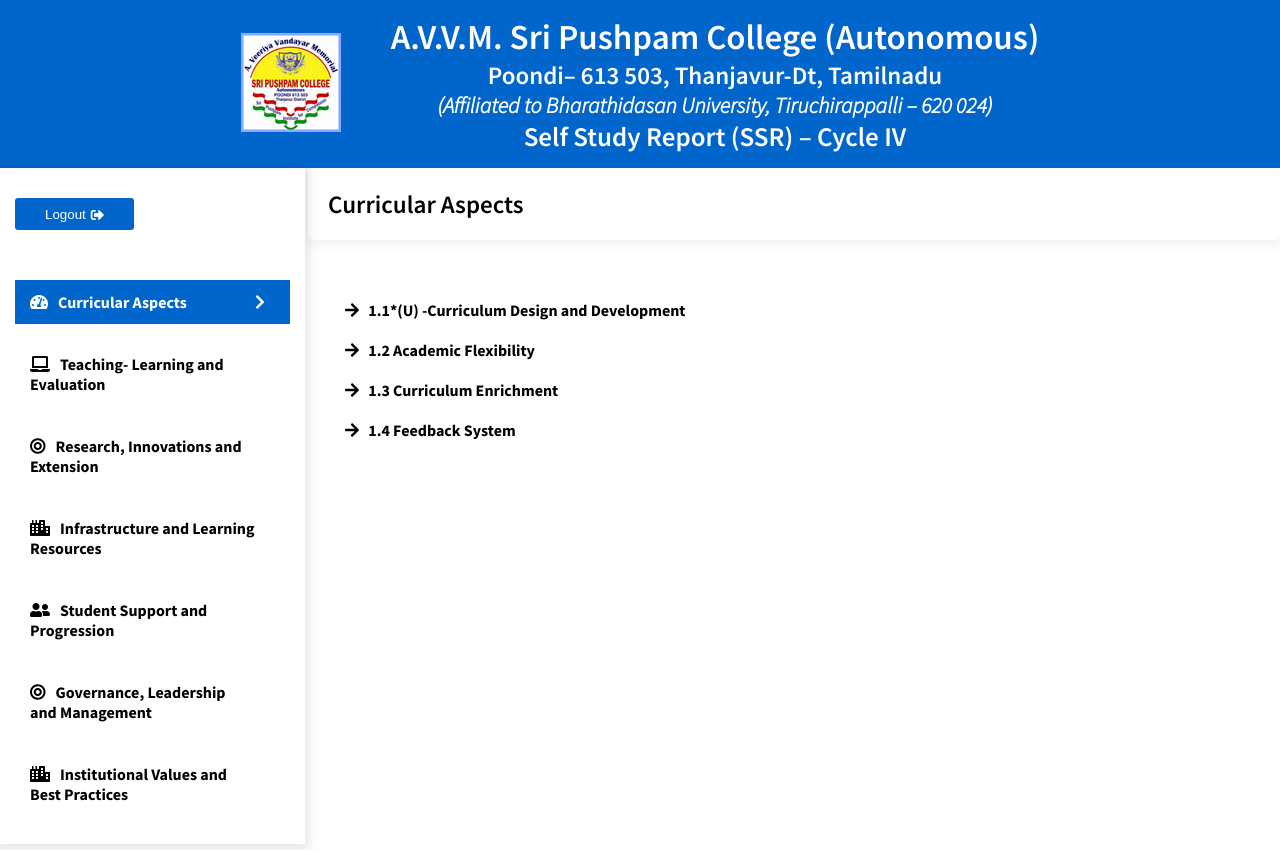
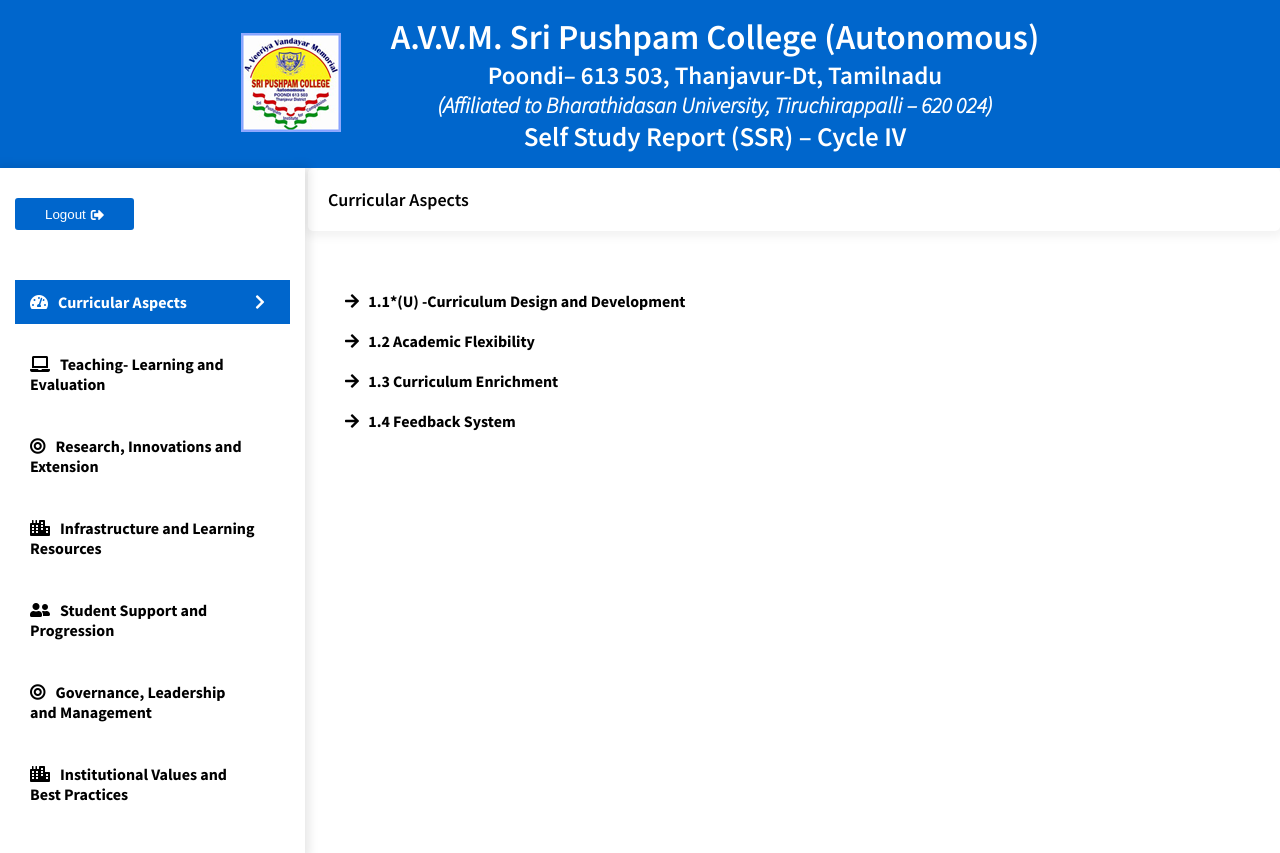
Before and after one commit to ranjithgee/poondi-college-site, a Vue app: page /curricular_aspects in a window 1280 px wide. Built offline with nearby package versions, Linux system fonts and the light colour scheme; sample sign-in values are in the browser's storage.

Commit message:
changes in mock.json

```diff
--- a/src/JSON/mock.json
+++ b/src/JSON/mock.json
@@ -16,6 +16,7 @@
                         {
                             "id":1,
                             "name":"  1.1.1 Revision of Curricula",
+                            "alter_name":"1.1.1 Curricula developed and implemented have relevance to the local, national, regional and global developmental needs which is reflected in Programme outcomes (POs), Programme Specific outcomes (PSOs) and Course Outcomes (COs) of the Programmes offered by the Institution.",
                             "path":"1.1.1",
                             "link":"/curricular_aspects/1.1/1.1.1",
                             "sub":[
--- a/src/assets/css/style.css
+++ b/src/assets/css/style.css
@@ -1,6 +1,6 @@
 
 .heading{
-    font-size: 25px;
+    font-size: 18px;
     font-weight: 600;
     margin-bottom: 30px;
     border-radius: 5px;
--- a/src/components/sub-content-2.vue
+++ b/src/components/sub-content-2.vue
@@ -5,7 +5,7 @@
               <div v-for="category in item.category" :key="category.id">
                   <div  v-for="cat in category.category" :key="cat.id">
                       <div  v-if="$route.params.id == item.route_name && $route.params.subid == category.path && $route.params.cntid == cat.path" >
-                            <div class="heading"  ><i class="fas fa-arrow-left" @click="this.$router.go(-1)" ></i> {{cat.name}}</div>
+                            <div class="heading"  ><i class="fas fa-arrow-left" style="display:none;" @click="this.$router.go(-1)" ></i> <span v-if="$route.params.cntid !== '1.1.1'">{{cat.name}}</span> <span v-if="$route.params.cntid == '1.1.1'">{{cat.alter_name}}</span></div>
                             <div class="sub_items">
                                 <div v-for="cnt in cat.sub" :key="cnt.id" >
                                     <a :href="cnt.id == 4 ? cnt.link : $store.state.siteUrl + cnt.link" target="_blank" > <i class="fas fa-arrow-right"></i> {{cnt.name}}</a>
--- a/src/components/sub-content.vue
+++ b/src/components/sub-content.vue
@@ -4,7 +4,7 @@
           <div class="item" v-for="item in datas.data" :key="item.id" >
                   <div v-for="category in item.category" :key="category.id">
                       <div  v-if="$route.params.id == item.route_name && $route.params.subid == category.path">
-                          <div class="heading"  ><i class="fas fa-arrow-left" @click="this.$router.go(-1)" ></i> {{category.name}}</div>
+                          <div class="heading"  ><i class="fas fa-arrow-left" style="display:none;" @click="this.$router.go(-1)" ></i> {{category.name}}</div>
                           <div class="sub_items">
                               <div  v-for="cat in category.category" :key="cat.id">
                                  <router-link :to="cat.link"> <i class="fas fa-arrow-right"></i> {{cat.name}}</router-link>
--- a/src/views/Home.vue
+++ b/src/views/Home.vue
@@ -89,7 +89,7 @@
 }
 .tab_box{
   box-shadow: 0 2px 10px 4px rgb(0 0 0/10%);
-  height: 78.3vh;
+  height: 79.4vh;
   width: 22%;
   padding: 0px 15px 50px 15px;
 }
@@ -122,7 +122,7 @@
 }
 .content_item{
   width: 78%;
-  height: 85.3vh;
+  height: 79.4vh;
   overflow: hidden;
   overflow-y: scroll ;
 }
```
Also changed, not shown: 1 other file (tests, documents, lock files or other folders).
